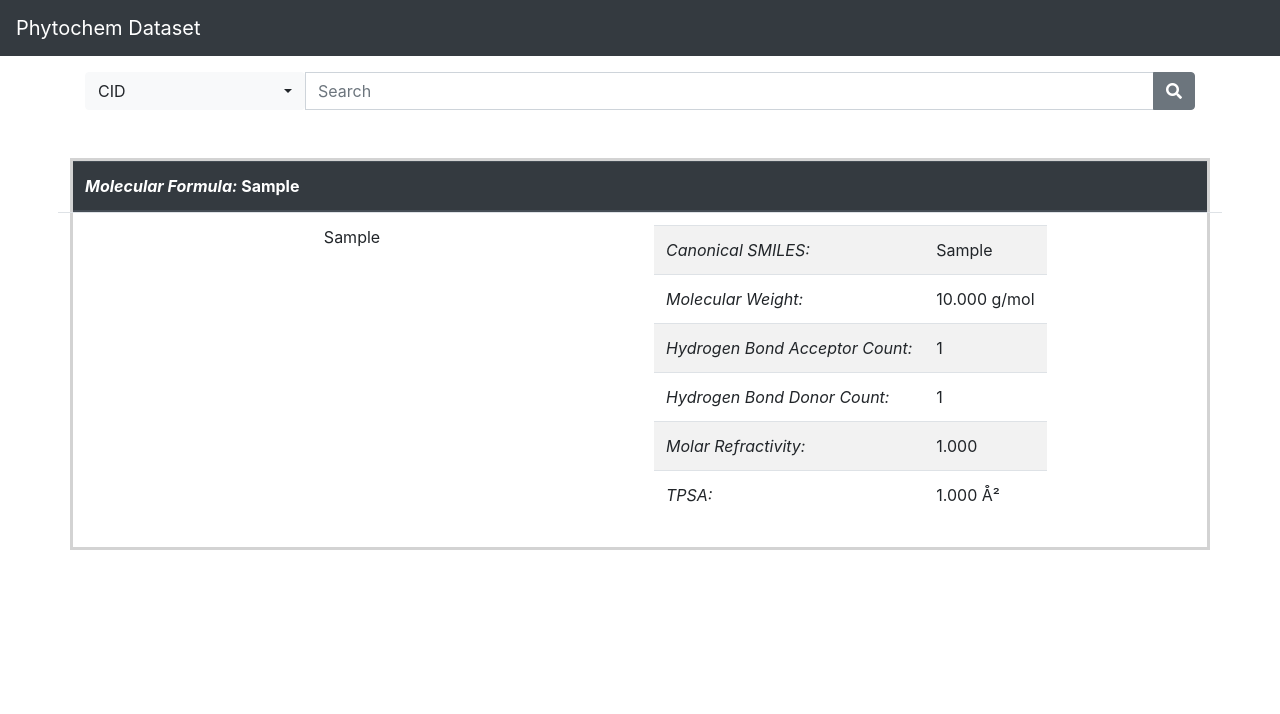
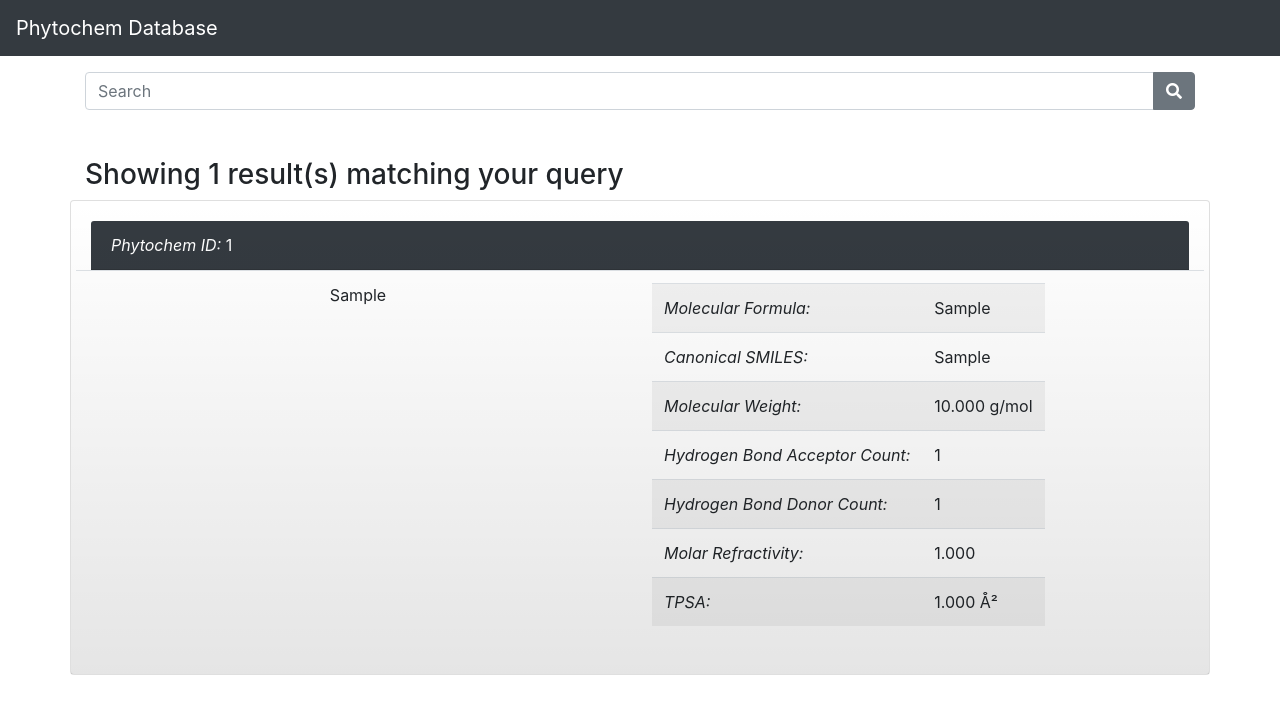
Before and after one commit to ahadsheikh/PhytoChem, a Django app: template main/templates/main/results.html in a window 1280 px wide. Shown: the top 714 px of the page. Run offline with Django 3.2, Linux system fonts and the light colour scheme; tables that the repository leaves empty hold one stand-in row (values such as "Sample post"); the template is opened without the code that fills it: values that come from a table or form of the project are taken from there, most other values are stand-ins (such as "Sample title", 1, 10 or a date in 2020); some libraries are stand-ins or nearby versions.

Commit message:
Design and search improved

```diff
--- a/biochemdata/settings.py
+++ b/biochemdata/settings.py
@@ -25,7 +25,9 @@ SECRET_KEY = '*mwc%8l&)*(ser^@i*-p*@&lxf(-a^eh&7^7q%4%ny7qsf5!sc'
 # SECURITY WARNING: don't run with debug turned on in production!
 DEBUG = True
 
-ALLOWED_HOSTS = []
+ALLOWED_HOSTS = [
+    '*',
+]
 
 
 # Application definition
--- a/main/templates/main/base.html
+++ b/main/templates/main/base.html
@@ -17,11 +17,22 @@
     <!-- Latest compiled and minified CSS -->
     <link rel="stylesheet"
           href="https://cdn.jsdelivr.net/npm/bootstrap-select@1.13.14/dist/css/bootstrap-select.min.css">
+    <style>
+        .card:after {
+            content: "";
+            top: 0;
+            bottom: 0;
+            left: 0;
+            right: 0;
+            position: absolute;
+            background: linear-gradient(rgba(0, 0, 0, 0), rgba(0, 0, 0, 0.10));
+        }
+    </style>
 </head>
 <body>
 
 <nav class="navbar navbar-expand-lg navbar-dark bg-dark">
-    <a class="navbar-brand" href="/">Phytochem Dataset</a>
+    <a class="navbar-brand" href="/">Phytochem Database</a>
     <button class="navbar-toggler" type="button" data-toggle="collapse" data-target="#navbarSupportedContent"
             aria-controls="navbarSupportedContent" aria-expanded="false" aria-label="Toggle navigation">
         <span class="navbar-toggler-icon"></span>
--- a/main/templates/main/results.html
+++ b/main/templates/main/results.html
@@ -5,14 +5,8 @@
         <div class="row d-flex justify-content-center mt-3">
             <!-- Search form -->
             <div class="col-sm">
-                <form action="{% url 'results' %}" method="post">
-                {% csrf_token %}
+                <form action="{% url 'results' %}" method="get">
                     <div class="input-group">
-                    <select name="option" class="selectpicker">
-                        <option value="1">CID</option>
-                        <option value="2">Smiles</option>
-                        <option value="3">Formula</option>
-                    </select>
                         <input type="text" class="form-control" placeholder="Search" aria-label="Search"
                                name="search">
                         <div class="input-group-append">
@@ -26,19 +20,21 @@
         </div>
         <div class="pt-5">
             {% if compounds %}
+                <h3>Showing {{ compounds|length }} result(s) matching your query</h3>
                 {% for compound in compounds %}
-                    <div class="row mb-3" style="border: lightgray solid 3px">
+                    <div class="card card-body row mb-3">
+                        <div class="card-header bg-dark text-white">
+                            <em>Phytochem ID:</em> {{ compound.PID }}
+                        </div>
                         <table class="table">
-                            <thead class="thead-dark">
-                            <tr>
-                                <th colspan="2"><em>Molecular Formula:</em> {{ compound.Molecular_Formula }}</th>
-                            </tr>
-                            </thead>
-                            <tbody>
                             <tr class="row">
-                                <td class="col-sm pl-3" align="center"> {{ compound.ROMol|safe }} </td>
+                                <td class="col-sm" align="center" valign="middle"> {{ compound.ROMol|safe }} </td>
                                 <td class="col-sm">
                                     <table class="table-striped">
+                                        <tr>
+                                            <td><em>Molecular Formula:</em></td>
+                                            <td>{{ compound.Molecular_Formula }}</td>
+                                        </tr>
                                         <tr>
                                             <td><em>Canonical SMILES:</em></td>
                                             <td>{{ compound.Smiles }}</td>
@@ -66,7 +62,6 @@
                                     </table>
                                 </td>
                             </tr>
-                            </tbody>
                         </table>
                     </div>
                 {% endfor %}
--- a/utils/csv_read_to_write_in_db.py
+++ b/utils/csv_read_to_write_in_db.py
@@ -1,7 +1,5 @@
 import csv
 from main.models import Compound
-import django
-
 
 def read_csv_to_db(path):
     with open(path) as csv_file:
@@ -35,10 +33,7 @@ def read_csv_to_db(path):
 
                 if line_count % 100 == 0:
                     print(line_count, 'Data Processed..')
-
-                # print(f'{id} {PID} {Smiles} {Molecular_Formula} {Molecular_Weight} {H_Bond_Acceptors} {H_Bond_Donors} {Molar_Refractivity} {TPSA}')
                 line_count += 1
-
             else:
                 line_count += 1
 
```
Also changed, not shown: main/templates/main/index.html (+3 -9 lines), main/views.py (+8 -26 lines), 1 other file. Lines whose indentation alone changed are shown as unchanged.
